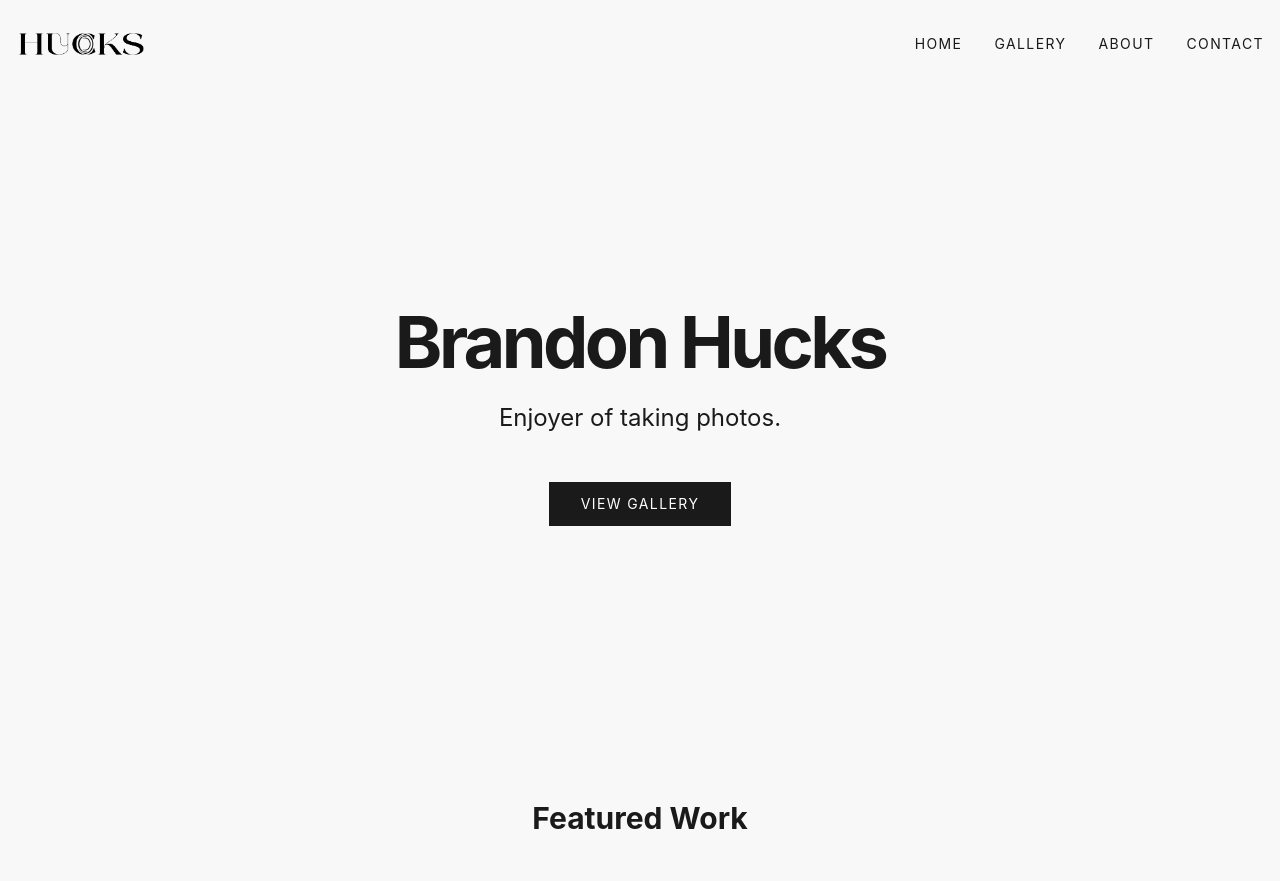
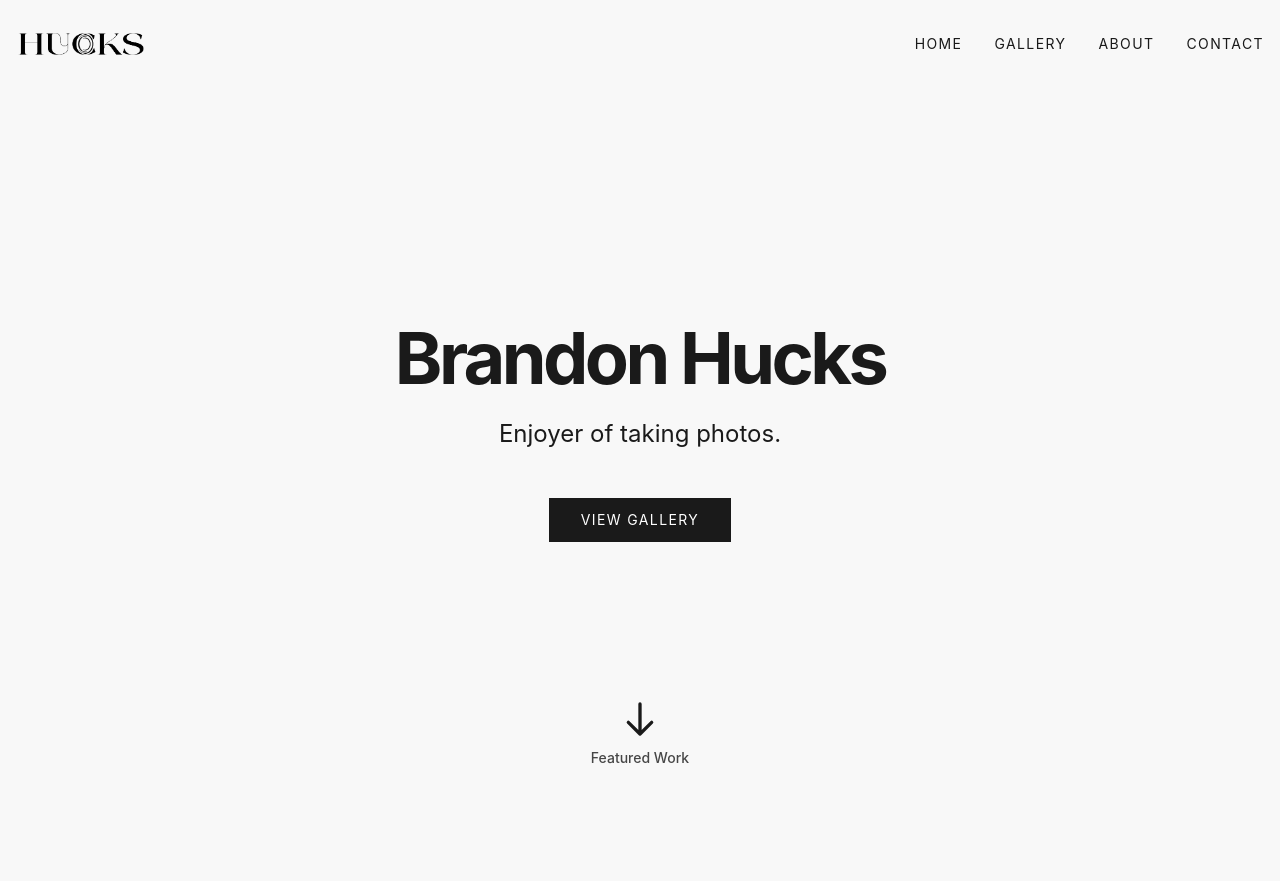
Before and after one commit to branhucks/hucksphoto, a Django app: page / in a window 1280 px wide. Shown: the top 881 px of the page. Run offline with Django 5.2, Linux system fonts and the light colour scheme; data comes from the database, SQL or seed files in the repository; both versions use the stored data as it was after the commit; some libraries are stand-ins or nearby versions.

Commit message:
Added more featured photos. Added scroll arrow to home screen.

```diff
--- a/portfolio/templates/portfolio/home.html
+++ b/portfolio/templates/portfolio/home.html
@@ -3,16 +3,34 @@
 {% block title %}Brandon Hucks | Photography{% endblock %}
 
 {% block content %}
-<div class="container mx-auto px-4">
-    <!-- Hero section -->
-    <section class="min-h-[80vh] flex flex-col items-center justify-center text-center">
-        <h1 class="text-5xl md:text-7xl font-bold mb-6 tracking-tighter">Brandon Hucks</h1>
-        <p class="text-xl md:text-2xl mb-12 max-w-2xl mx-auto">Enjoyer of taking photos.</p>
-        <a href="{% url 'portfolio:gallery' %}" class="px-8 py-3 bg-photo-dark text-white hover:bg-photo-accent transition-colors duration-300 uppercase tracking-widest text-sm">View Gallery</a>
+    <div class="container mx-auto px-4">
+    <!-- Hero section - adjusted with better arrow spacing -->
+    <section id="hero" class="min-h-screen flex flex-col items-center justify-between text-center relative py-16">
+        <!-- Main content pushed toward top with spacing -->
+        <div><!-- Empty div for spacing --></div>
+
+        <div class="flex flex-col items-center justify-center">
+            <h1 class="text-5xl md:text-7xl font-bold mb-6 tracking-tighter">Brandon Hucks</h1>
+            <p class="text-xl md:text-2xl mb-12 max-w-2xl mx-auto">Enjoyer of taking photos.</p>
+            <a href="{% url 'portfolio:gallery' %}" class="px-8 py-3 bg-photo-dark text-white hover:bg-photo-accent transition-colors duration-300 uppercase tracking-widest text-sm">View Gallery</a>
+        </div>
+
+        <!-- Scroll down arrow - positioned higher from the bottom -->
+        <div class="mb-12 md:mb-16 flex justify-center">
+            <a href="#featured-work" class="scroll-arrow flex flex-col items-center text-photo-dark hover:text-photo-accent transition-colors duration-300 group">
+                <span class="sr-only">Scroll to Featured Work</span>
+                <div class="animate-bounce">
+                    <svg xmlns="http://www.w3.org/2000/svg" class="h-8 w-8 md:h-10 md:w-10" fill="none" viewBox="0 0 24 24" stroke="currentColor">
+                        <path stroke-linecap="round" stroke-linejoin="round" stroke-width="2" d="M19 14l-7 7m0 0l-7-7m7 7V3" />
+                    </svg>
+                </div>
+                <span class="text-xs md:text-sm mt-1 font-medium opacity-80 group-hover:opacity-100">Featured Work</span>
+            </a>
+        </div>
     </section>
 
     <!-- Featured work section -->
-    <section class="py-16">
+    <section id="featured-work" class="pt-20 pb-16">
         <h2 class="text-3xl font-bold mb-12 text-center">Featured Work</h2>
         <div class="grid grid-cols-1 md:grid-cols-2 lg:grid-cols-3 gap-6">
             {% for photo in photos %}
@@ -54,4 +72,27 @@
         </div>
     </section>
 </div>
+
+<script>
+    document.addEventListener('DOMContentLoaded', function() {
+        // Handle smooth scrolling for the arrow link
+        document.querySelector('.scroll-arrow').addEventListener('click', function(e) {
+            e.preventDefault();
+            const targetId = this.getAttribute('href');
+            const targetElement = document.querySelector(targetId);
+
+            if (targetElement) {
+                // Adjust scroll position to show just the top of the featured section
+                const headerOffset = 20;
+                const elementPosition = targetElement.getBoundingClientRect().top;
+                const offsetPosition = elementPosition + window.pageYOffset - headerOffset;
+
+                window.scrollTo({
+                    top: offsetPosition,
+                    behavior: 'smooth'
+                });
+            }
+        });
+    });
+</script>
 {% endblock %}
```
Also changed, not shown: db.sqlite3.
